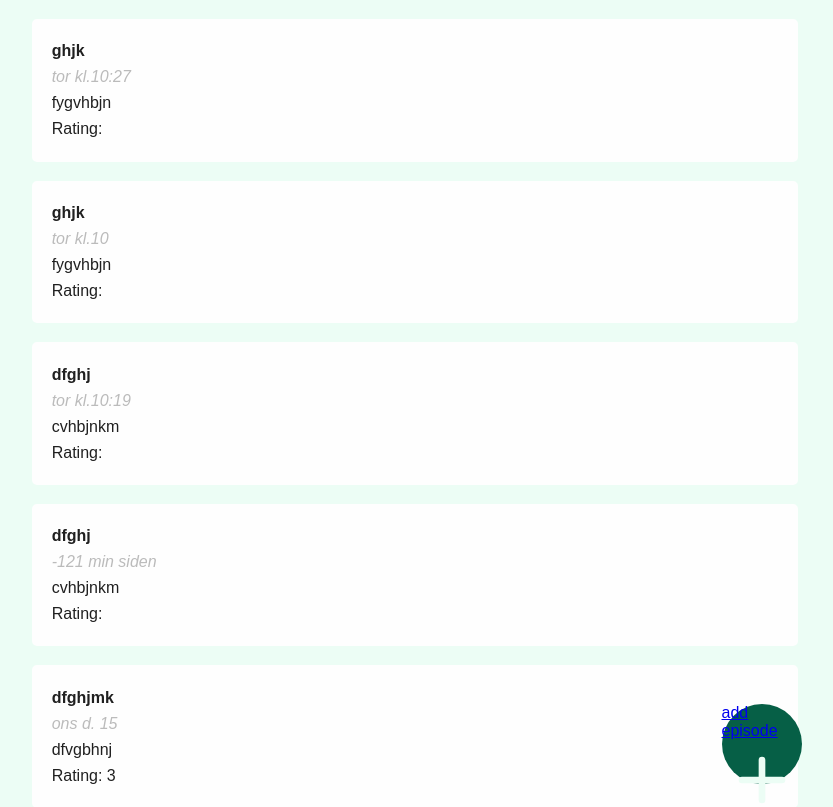
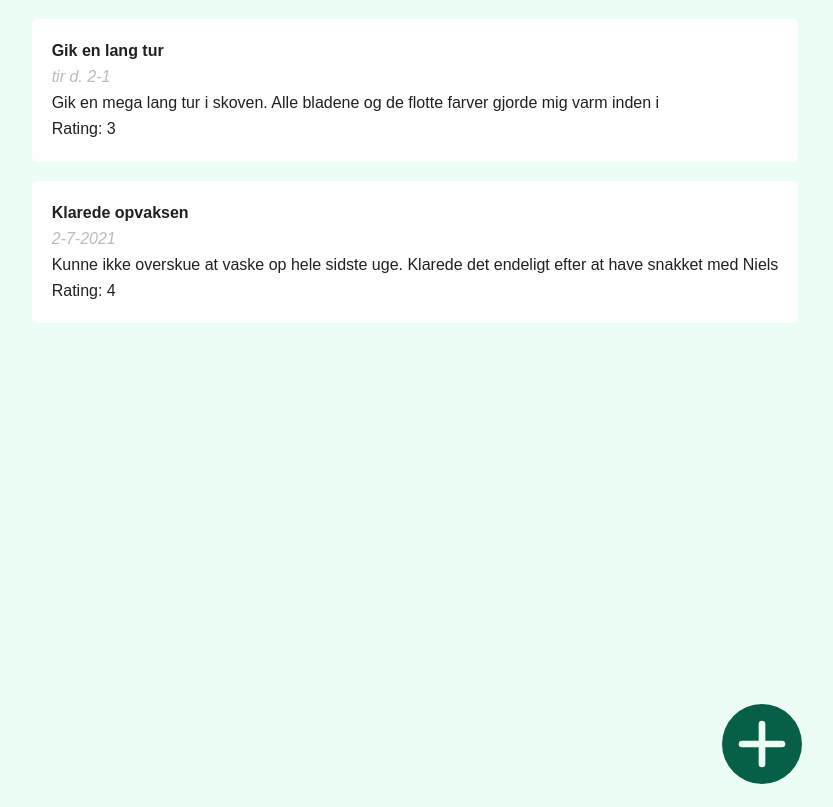
Before and after one commit to enbeeing/moodtracking, a Vue app: page / in a window 1280 px wide. Shown: the top 807 px of the page, without its empty margins (225-1058 px from the left). Built offline with nearby package versions, Linux system fonts and the light colour scheme; data requests are answered from the project's data file.

Commit message:
small changes (inlc. some css, updated json)

```diff
--- a/data/db.json
+++ b/data/db.json
@@ -29,81 +29,6 @@
       "description": "Gik en mega lang tur i skoven. Alle bladene og de flotte farver gjorde mig varm inden i",
       "rating": 3,
       "id": 2
-    },
-    {
-      "title": "dfghjmk",
-      "date": {
-        "year": 2022,
-        "month": 6,
-        "day": 3,
-        "date": 15,
-        "week": 23,
-        "hour": 14,
-        "min": 56
-      },
-      "description": "dfvgbhnj",
-      "rating": 3,
-      "id": 3
-    },
-    {
-      "title": "dfghj",
-      "date": {
-        "year": 2022,
-        "month": 6,
-        "day": 4,
-        "date": 14,
-        "week": 24,
-        "hour": 10,
-        "min": 19
-      },
-      "description": "cvhbjnkm",
-      "rating": null,
-      "id": 4
-    },
-    {
-      "title": "dfghj",
-      "date": {
-        "year": 2022,
-        "month": 6,
-        "day": 4,
-        "date": 15,
-        "week": 24,
-        "hour": 10,
-        "min": 19
-      },
-      "description": "cvhbjnkm",
-      "rating": null,
-      "id": 5
-    },
-    {
-      "title": "ghjk",
-      "date": {
-        "year": 2022,
-        "month": 6,
-        "day": 4,
-        "date": 16,
-        "week": 24,
-        "hour": 10,
-        "min": 0
-      },
-      "description": "fygvhbjn",
-      "rating": null,
-      "id": 6
-    },
-    {
-      "title": "ghjk",
-      "date": {
-        "year": 2022,
-        "month": 6,
-        "day": 4,
-        "date": 16,
-        "week": 24,
-        "hour": 10,
-        "min": 27
-      },
-      "description": "fygvhbjn",
-      "rating": null,
-      "id": 7
     }
   ]
 }
--- a/src/assets/global.css
+++ b/src/assets/global.css
@@ -23,3 +23,15 @@ body {
 #app {
   max-width: 1000px;
 }
+
+.sr-only {
+  position: absolute;
+  width: 1px;
+  height: 1px;
+  padding: 0;
+  margin: -1px;
+  overflow: hidden;
+  clip: rect(0, 0, 0, 0);
+  white-space: nowrap;
+  border-width: 0;
+}
--- a/src/assets/responsive.css
+++ b/src/assets/responsive.css
@@ -18,5 +18,7 @@
         height: 150px;
     }
 
-
+    label {
+        font-size: 1.2rem;
+    }
 }
--- a/src/components/Date.vue
+++ b/src/components/Date.vue
@@ -52,7 +52,7 @@ onMounted(() => {
   // if not this year
   if (today.getFullYear() !== props.date.year) {
     formattedDate.value = `${
-      props.date.date + "/" + props.date.month + "-" + props.date.year
+      props.date.date + "-" + props.date.month + "-" + props.date.year
     }`;
   } else {
     // if not this month
@@ -61,7 +61,7 @@ onMounted(() => {
         findWeekday(props.date.day) +
         " d. " +
         props.date.date +
-        "/" +
+        "-" +
         props.date.month
       }`;
     }
```
Also changed, not shown: src/App.vue (line endings or trailing spaces).
